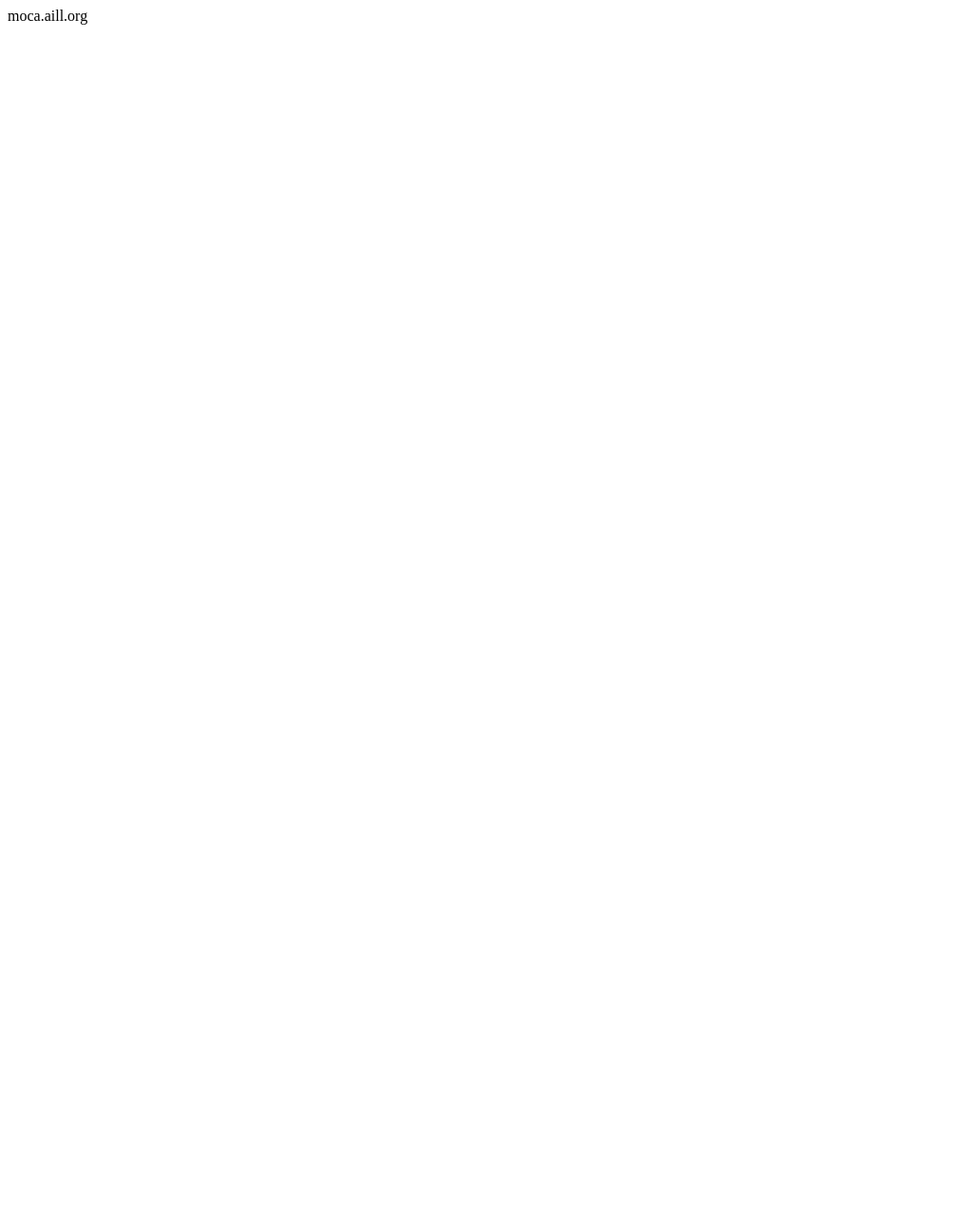
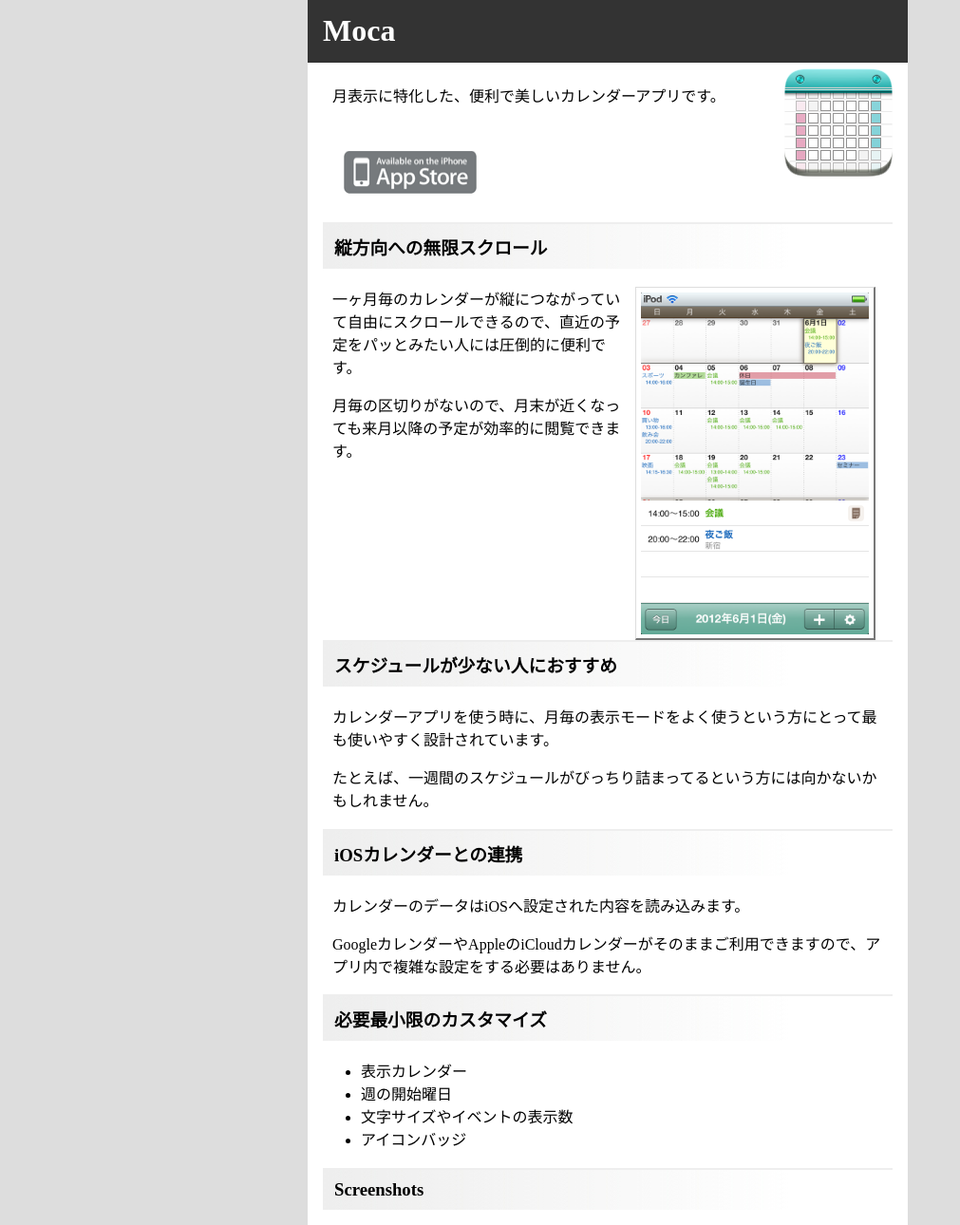
Before and after one commit to aillinc/moca.aill.org, a plain HTML site: page index.html in a window 1280 px wide. Shown: the top 1290 px of the page at 95% size, without its empty margins (0-1011 px from the left). Before the commit the page ends 800 px from the top, so only its background shows below. Drawn offline with Linux system fonts and the light colour scheme.

Commit message:
日本語版コンテンツを作成

```diff
--- a/index.html
+++ b/index.html
@@ -1 +1,63 @@
-moca.aill.org
+<!DOCTYPE html PUBLIC "-//W3C//DTD XHTML 1.0 Transitional//EN" "http://www.w3.org/TR/xhtml1/DTD/xhtml1-transitional.dtd">
+
+<html xmlns="http://www.w3.org/1999/xhtml" xml:lang="ja" lang="ja">
+   <head>
+      <meta http-equiv="Content-Type" content="text/html; charset=UTF-8" />
+      <meta name="author" content="Kyosuke Takayama" />
+
+      <meta http-equiv="Content-Style-Type" content="text/css" />
+      <link rel="stylesheet" href="common/stylesheets/default.css" type="text/css" media="all" title="Default CSS" />
+
+      <title>Moca / iPhone Application</title>
+   </head>
+   <body>
+      <div id="header">
+         <h1>Moca</h1>
+      </div>
+
+      <div id="body">
+         <img class="icon" src="./images/Icon.png" alt="" width="114px" height="114px" align="right" />
+         <p>月表示に特化した、便利で美しいカレンダーアプリです。</p>
+
+         <div>
+         <p style="float: left;"><a href="http://itunes.apple.com/jp/app/itangocho/id533031474?mt=8"><img src="./common/images/avail_on_app_store.png" border="0" /></a></p>
+         </div>
+
+         <h3> 縦方向への無限スクロール</h3>
+         <p><a href="images/captures/ja/capture1.png"><img src="images/captures/ja/capture1_s.png" width="240" class="sshotr" /></a></p>
+         <p>一ヶ月毎のカレンダーが縦につながっていて自由にスクロールできるので、直近の予定をパッとみたい人には圧倒的に便利です。</p>
+         <p>月毎の区切りがないので、月末が近くなっても来月以降の予定が効率的に閲覧できます。</p>
+
+
+         <h3> スケジュールが少ない人におすすめ</h3>
+         <p>カレンダーアプリを使う時に、月毎の表示モードをよく使うという方にとって最も使いやすく設計されています。</p>
+         <p>たとえば、一週間のスケジュールがびっちり詰まってるという方には向かないかもしれません。</p>
+
+
+         <h3>iOSカレンダーとの連携</h3>
+         <p>カレンダーのデータはiOSへ設定された内容を読み込みます。</p>
+         <p>GoogleカレンダーやAppleのiCloudカレンダーがそのままご利用できますので、アプリ内で複雑な設定をする必要はありません。</p>
+
+
+         <h3>必要最小限のカスタマイズ</h3>
+         <ul>
+            <li>表示カレンダー</li>
+            <li>週の開始曜日</li>
+            <li>文字サイズやイベントの表示数</li>
+            <li>アイコンバッジ</li>
+         </ul>
+
+         <h3>Screenshots</h3>
+         <p><a href="./images/captures/ja/capture1.png"><img class="sshot" width="240px" src="./images/captures/ja/capture1_s.png" /></a></p>
+         <p><a href="./images/captures/ja/capture2.png"><img class="sshot" width="240px" src="./images/captures/ja/capture2_s.png" /></a></p>
+         <p><a href="./images/captures/ja/capture3.png"><img class="sshot" width="240px" src="./images/captures/ja/capture3_s.png" /></a></p>
+         <br clear="all" />
+
+      </div>
+
+      <div id="footer">
+         <hr />
+         Copyright (C) aill inc, All rights reserved.
+      </div>
+   </body>
+</html>
```
